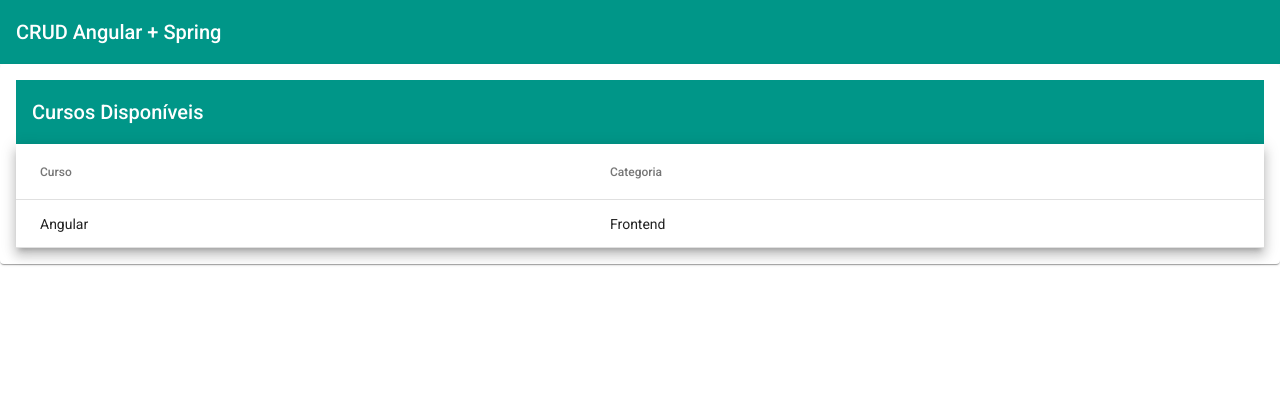
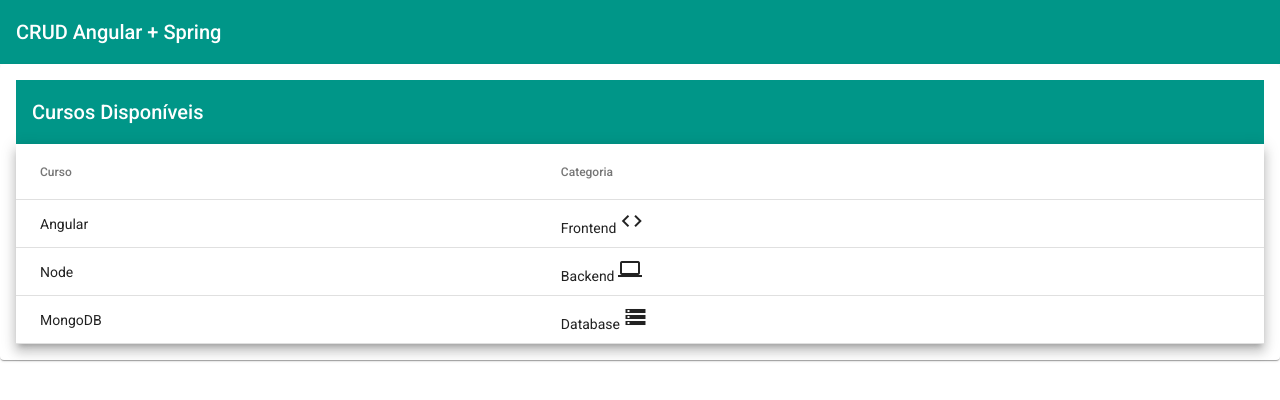
Before and after one commit to deverebor/angular-course-viewer, an Angular app in the folder crud-angular/: page /courses in a window 1280 px wide. Shown: the top 400 px of the page. Built offline with nearby package versions, Linux system fonts and the light colour scheme.

Commit message:
feat: show icons usin pipe

```diff
--- a/crud-angular/src/app/courses/courses/courses.component.html
+++ b/crud-angular/src/app/courses/courses/courses.component.html
@@ -10,7 +10,12 @@
 
       <ng-container matColumnDef="category">
         <th mat-header-cell *matHeaderCellDef>Categoria</th>
-        <td mat-cell *matCellDef="let course">{{ course.category }}</td>
+        <td mat-cell *matCellDef="let course">
+          {{ course.category }}
+          <mat-icon aria-hidden="false" aria-label="Categoria do curso">
+            {{ course.category | category }}
+          </mat-icon>
+        </td>
       </ng-container>
 
       <tr mat-header-row *matHeaderRowDef="displayedColumns"></tr>
--- a/crud-angular/src/app/courses/services/courses.service.ts
+++ b/crud-angular/src/app/courses/services/courses.service.ts
@@ -13,6 +13,6 @@ export class CoursesService {
   private readonly API = '/assets/courses.json';
 
   list() {
-    return this.httpClient.get<ICourse[]>(this.API).pipe(first(), delay(5000));
+    return this.httpClient.get<ICourse[]>(this.API).pipe(first());
   }
 }
--- a/crud-angular/src/app/shared/app-material/app-material.module.ts
+++ b/crud-angular/src/app/shared/app-material/app-material.module.ts
@@ -2,6 +2,7 @@ import { NgModule } from '@angular/core';
 import { MatButtonModule } from '@angular/material/button';
 import { MatCardModule } from '@angular/material/card';
 import { MatDialogModule } from '@angular/material/dialog';
+import { MatIconModule } from '@angular/material/icon';
 import { MatProgressSpinnerModule } from '@angular/material/progress-spinner';
 import { MatTableModule } from '@angular/material/table';
 import { MatToolbarModule } from '@angular/material/toolbar';
@@ -14,6 +15,7 @@ import { MatToolbarModule } from '@angular/material/toolbar';
     MatProgressSpinnerModule,
     MatDialogModule,
     MatButtonModule,
+    MatIconModule,
   ],
 })
 export class AppMaterialModule {}
--- /dev/null
+++ b/crud-angular/src/app/shared/pipes/category.pipe.ts
@@ -0,0 +1,19 @@
+import { Pipe, PipeTransform } from '@angular/core';
+
+@Pipe({
+  name: 'category',
+})
+export class CategoryPipe implements PipeTransform {
+  transform(value: string): string {
+    switch (value) {
+      case 'Frontend':
+        return 'code';
+      case 'Backend':
+        return 'computer';
+      case 'Database':
+        return 'storage';
+      default:
+        return 'code';
+    }
+  }
+}
--- a/crud-angular/src/app/shared/shared.module.ts
+++ b/crud-angular/src/app/shared/shared.module.ts
@@ -3,10 +3,11 @@ import { NgModule } from '@angular/core';
 
 import { AppMaterialModule } from './app-material/app-material.module';
 import { ErrorDialogComponent } from './components/error-dialog/error-dialog.component';
+import { CategoryPipe } from './pipes/category.pipe';
 
 @NgModule({
-  declarations: [ErrorDialogComponent],
+  declarations: [ErrorDialogComponent, CategoryPipe],
   imports: [CommonModule, AppMaterialModule],
-  exports: [ErrorDialogComponent],
+  exports: [ErrorDialogComponent, CategoryPipe],
 })
 export class SharedModule {}
--- a/crud-angular/src/assets/courses.json
+++ b/crud-angular/src/assets/courses.json
@@ -3,5 +3,15 @@
     "_id": "1",
     "name": "Angular",
     "category": "Frontend"
+  },
+  {
+    "_id": "3",
+    "name": "Node",
+    "category": "Backend"
+  },
+  {
+    "_id": "4",
+    "name": "MongoDB",
+    "category": "Database"
   }
 ]
```
Also changed, not shown: 1 other file (tests, documents, lock files or other folders).
